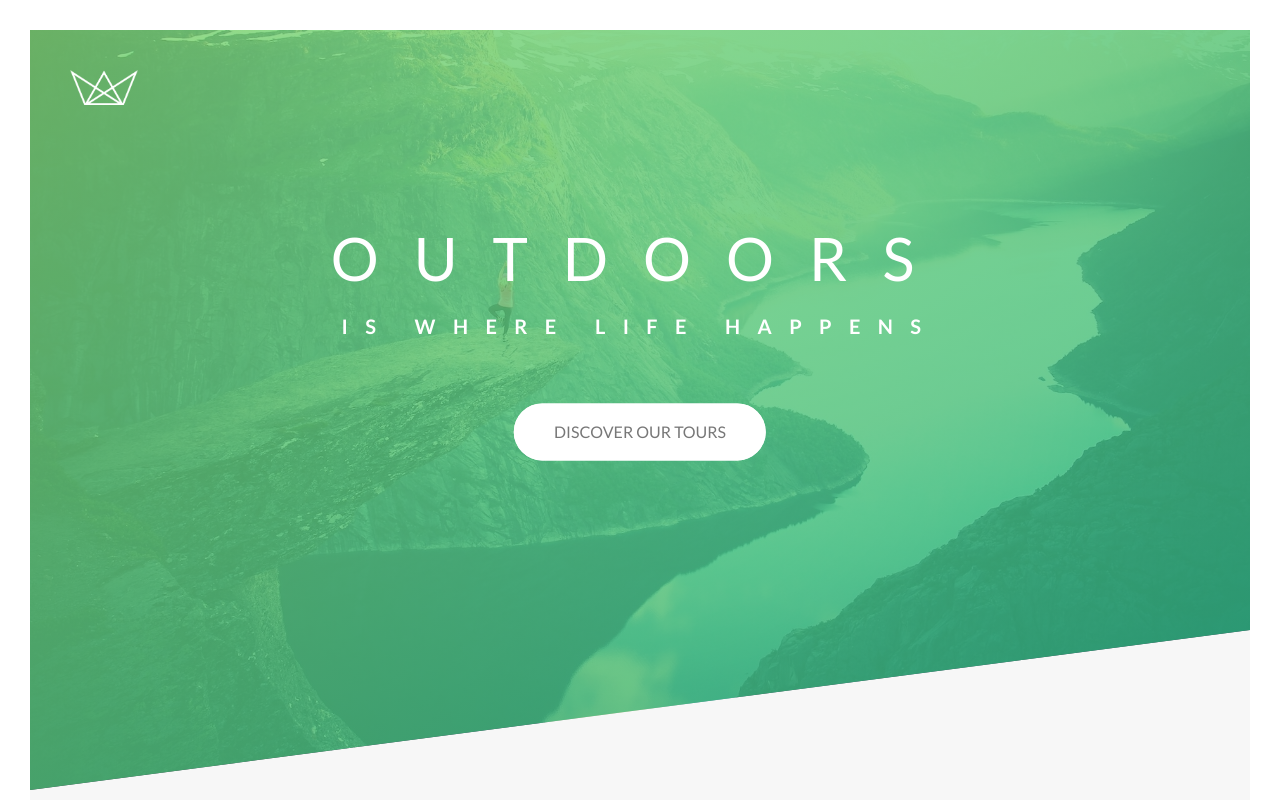
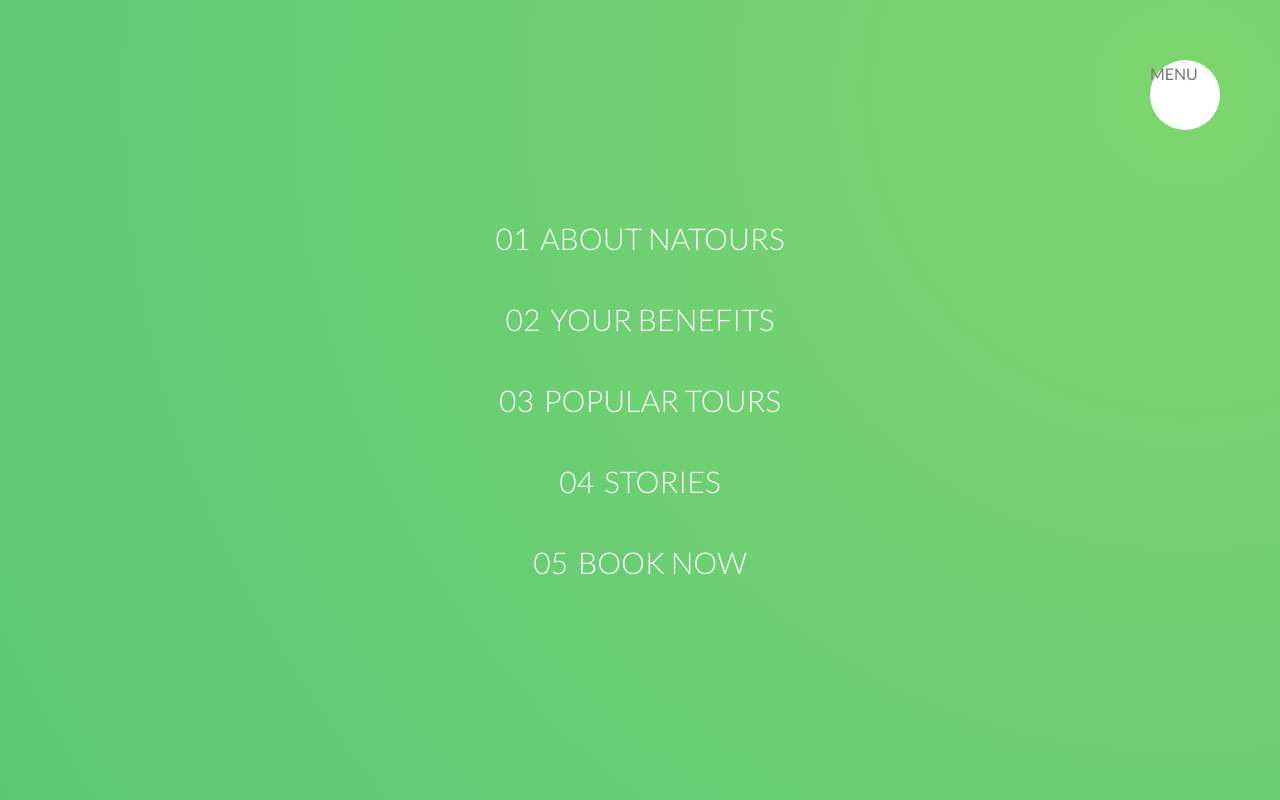
Before and after one commit to Mika-dev13/natours_project, a website: page index.html in a window 1280 px wide. Shown: the top 800 px of the page. Drawn offline with Linux system fonts and the light colour scheme.

Commit message:
create navigation + stylization links + animation

```diff
--- a/index.html
+++ b/index.html
@@ -14,6 +14,36 @@
     <title>Natours | Exciting tours for adventures people</title>
   </head>
   <body>
+    <div class="navigation">
+      <input type="text" class="navigation__checkbox" id="navi-toggle" />
+      <label for="navi-toggle" class="navigation__button">MENU</label>
+      <div class="navigation__background">&nbsp;</div>
+      <nav class="navigation__nav">
+        <ul class="navigation__list">
+          <li class="navigation__item">
+            <a href="#" class="navigation__link"
+              ><span>01</span>About Natours</a
+            >
+          </li>
+          <li class="navigation__item">
+            <a href="#" class="navigation__link"
+              ><span>02</span>Your benefits</a
+            >
+          </li>
+          <li class="navigation__item">
+            <a href="#" class="navigation__link"
+              ><span>03</span>Popular tours</a
+            >
+          </li>
+          <li class="navigation__item">
+            <a href="#" class="navigation__link"><span>04</span>Stories</a>
+          </li>
+          <li class="navigation__item">
+            <a href="#" class="navigation__link"><span>05</span>Book now</a>
+          </li>
+        </ul>
+      </nav>
+    </div>
     <header class="header">
       <div class="header__logo-box">
         <img src="./img/logo-white.png" alt="Logo" class="header__logo" />
--- /dev/null
+++ b/sass/layout/_navigation.scss
@@ -0,0 +1,85 @@
+.navigation {
+  &__checkbox {
+    display: none;
+  }
+
+  &__button {
+    background-color: $color-white;
+    width: 7rem;
+    height: 7rem;
+    position: fixed;
+    top: 6rem;
+    right: 6rem;
+    border-radius: 50%;
+    z-index: 2000;
+  }
+
+  &__background {
+    position: fixed;
+    z-index: 1000;
+    height: 6rem;
+    width: 6rem;
+    border-radius: 50%;
+    top: 6.5rem;
+    right: 6.5rem;
+    background-image: radial-gradient(
+      $color-primary-light,
+      $color-primary-dark
+    );
+    transform: scale(80);
+  }
+
+  &__nav {
+    height: 100vh;
+    width: 100%;
+    position: fixed;
+    top: 0;
+    right: 0;
+    z-index: 1500;
+  }
+
+  &__list {
+    position: absolute;
+    top: 50%;
+    left: 50%;
+    transform: translate(-50%, -50%);
+    list-style: none;
+    text-align: center;
+  }
+
+  &__item {
+    margin: 1rem;
+  }
+
+  &__link {
+    &:link,
+    &:visited {
+      display: inline-block;
+      font-size: 3rem;
+      font-weight: 300;
+      padding: 1rem 2rem;
+      color: $color-white;
+      text-decoration: none;
+      text-transform: uppercase;
+      background-image: linear-gradient(
+        120deg,
+        transparent 0%,
+        transparent 50%,
+        $color-white 50%
+      );
+      background-size: 220%;
+      transition: all 0.4s;
+
+      span {
+        margin-right: 1rem;
+        display: inline-block;
+      }
+    }
+    &:hover,
+    &:active {
+      background-position: 100%;
+      color: $color-primary;
+      transform: translateX(1rem);
+    }
+  }
+}
--- a/sass/main.scss
+++ b/sass/main.scss
@@ -15,6 +15,7 @@
 @import 'components/bg-video';
 @import 'components/form';
 
+@import 'layout/navigation';
 @import 'layout/header';
 @import 'layout/grid';
 @import 'layout/footer';
```
Also changed, not shown: css/style.css.
